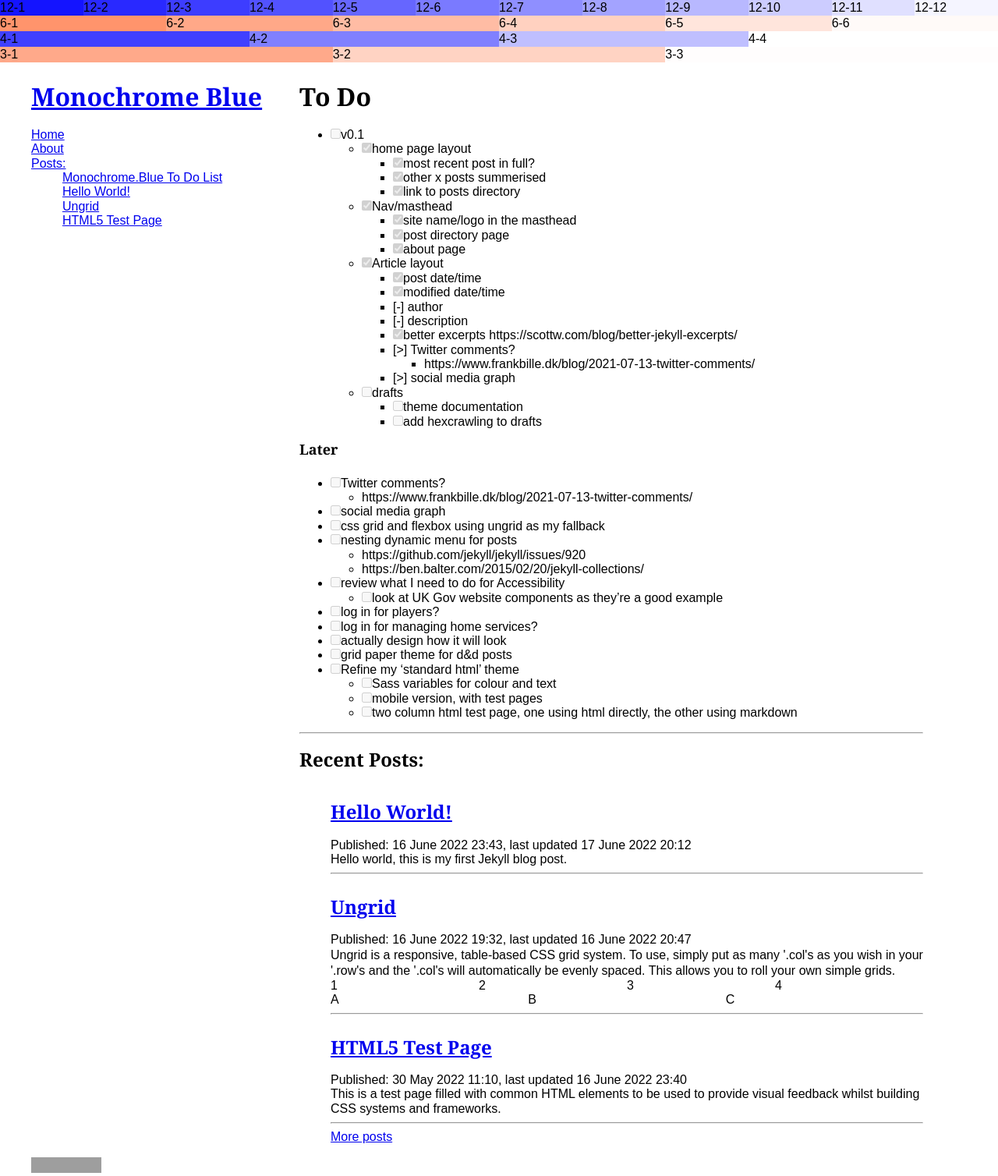
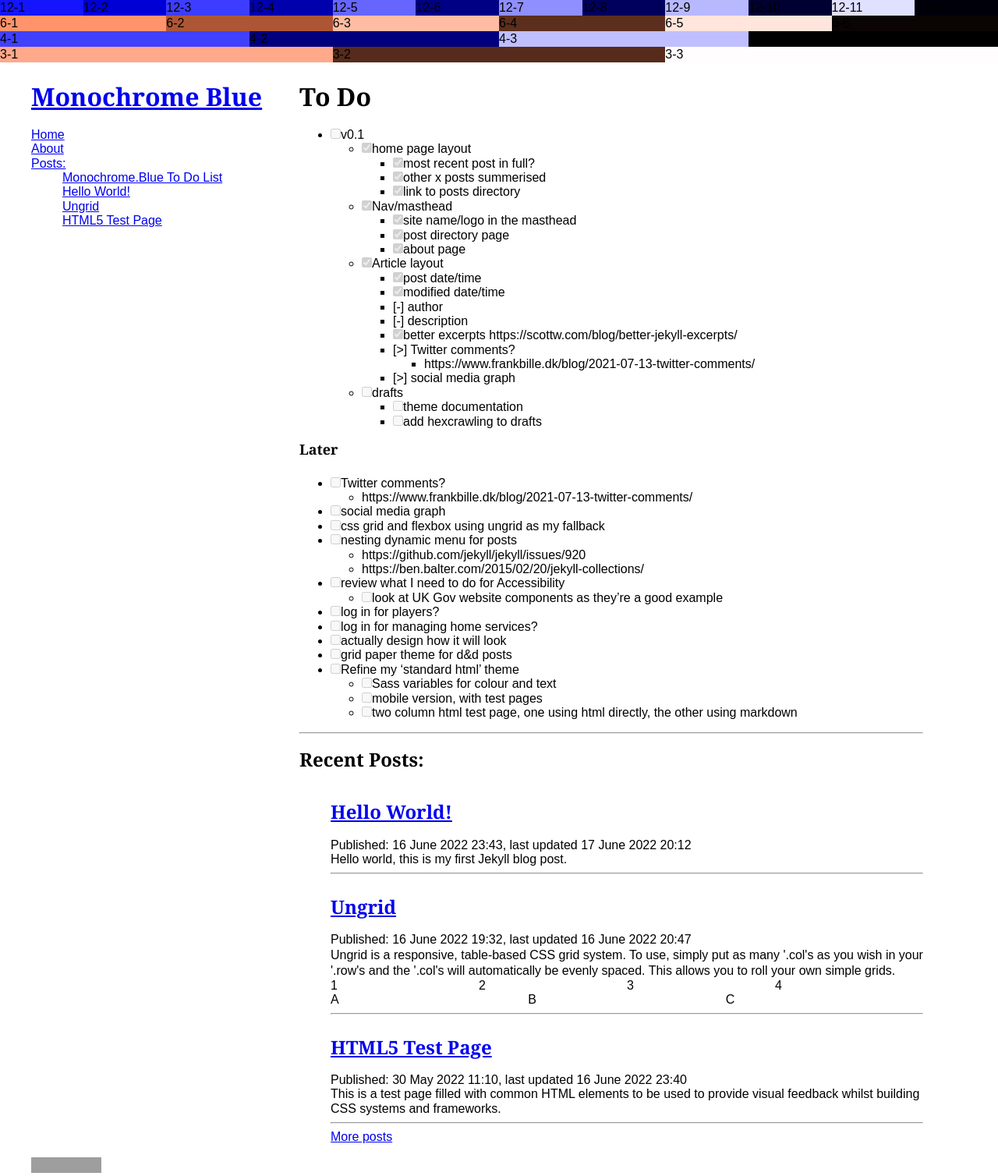
Before and after one commit to monochromeblue/battlemat, a Jekyll site: the page built from index.html, in a window 1280 px wide. Shown: the whole page at 78% size. Built offline with Jekyll 4.4.1, drawn with Linux system fonts in a browser that asks for light colours; cached includes are drawn as plain includes; grey boxes are pictures that could not be loaded.

Commit message:
different colours

```diff
--- a/assets/css/monoblue.css
+++ b/assets/css/monoblue.css
@@ -99,73 +99,73 @@ figcaption {
     background-color: rgba(255, 255, 255, .08);
 }
 ._12-2 {
-    background-color: rgba(255, 255, 255, .16);
+    background-color: rgba(0, 0, 0, .16);
 }
 ._12-3 {
     background-color: rgba(255, 255, 255, .24);
 }
 ._12-4 {
-    background-color: rgba(255, 255, 255, .32);
+    background-color: rgba(0, 0, 0, .32);
 }
 ._12-5 {
     background-color: rgba(255, 255, 255, .40);
 }
 ._12-6 {
-    background-color: rgba(255, 255, 255, .48);
+    background-color: rgba(0, 0, 0, .48);
 }
 ._12-7 {
     background-color: rgba(255, 255, 255, .56);
 }
 ._12-8 {
-    background-color: rgba(255, 255, 255, .64);
+    background-color: rgba(0, 0, 0, .64);
 }
 ._12-9 {
     background-color: rgba(255, 255, 255, .72);
 }
 ._12-10 {
-    background-color: rgba(255, 255, 255, .80);
+    background-color: rgba(0, 0, 0, .80);
 }
 ._12-11 {
     background-color: rgba(255, 255, 255, .88);
 }
 ._12-12 {
-    background-color: rgba(255, 255, 255, .96);
+    background-color: rgba(0, 0, 0, .96);
 }
 ._6-1 {
     background-color: rgba(255, 255, 255, .16);
 }
 ._6-2 {
-    background-color: rgba(255, 255, 255, .32);
+    background-color: rgba(0, 0, 0, .32);
 }
 ._6-3 {
     background-color: rgba(255, 255, 255, .48);
 }
 ._6-4 {
-    background-color: rgba(255, 255, 255, .64);
+    background-color: rgba(0, 0, 0, .64);
 }
 ._6-5 {
     background-color: rgba(255, 255, 255, .80);
 }
 ._6-6 {
-    background-color: rgba(255, 255, 255, .96);
+    background-color: rgba(0, 0, 0, .96);
 }
 ._4-1 {
     background-color: rgba(255, 255, 255, .25);
 }
 ._4-2 {
-    background-color: rgba(255, 255, 255, .50);
+    background-color: rgba(0, 0, 0, .50);
 }
 ._4-3 {
     background-color: rgba(255, 255, 255, .75);
 }
 ._4-4 {
-    background-color: rgba(255, 255, 255, 1);
+    background-color: rgba(0, 0, 0, 1);
 }
 ._3-1 {
     background-color: rgba(255, 255, 255, .33);
 }
 ._3-2 {
-    background-color: rgba(255, 255, 255, .66);
+    background-color: rgba(0, 0, 0, .66);
 }
 ._3-3 {
     background-color: rgba(255, 255, 255, .99);
```
